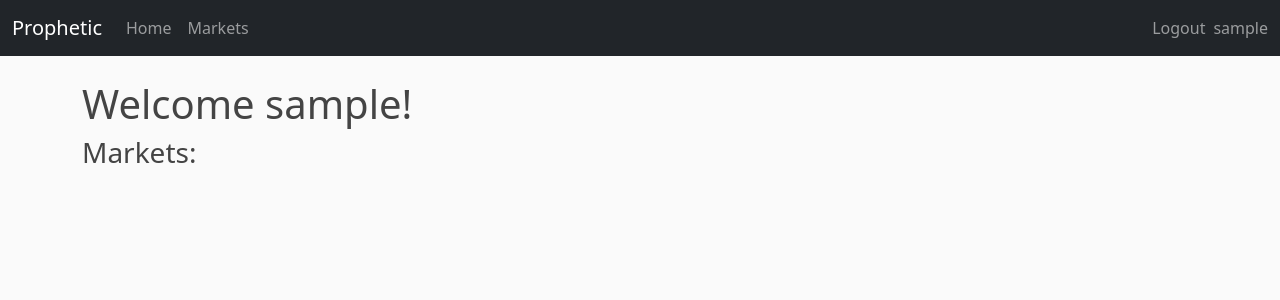
After one commit to mchlzhao/prophetic, a Django app: page /markets/ in a window 1280 px wide. The commit adds this page. Shown: the top 300 px of the page. Run offline with Django 3.2, Linux system fonts and the light colour scheme; the visitor is signed in with stand-in values (Sample User, id 1).

Commit message:
added plain markets page only accessible by logged in users

```diff
--- a/core/templates/core/base.html
+++ b/core/templates/core/base.html
@@ -25,6 +25,9 @@
             <div class="collapse navbar-collapse" id="navbarNavAltMarkup">
                 <div class="navbar-nav">
                     <a class="nav-link" href="{% url 'home' %}">Home</a>
+                    {% if user.is_authenticated %}
+                    <a class="nav-link" href="{% url 'markets' %}">Markets</a>
+                    {% endif %}
                 </div>
                 <div class="navbar-nav ms-auto">
                     {% if user.is_authenticated %}
--- /dev/null
+++ b/core/templates/core/markets.html
@@ -0,0 +1,7 @@
+{% extends "core/base.html" %}
+{% block content %}
+
+<h1>Welcome {{ user }}!</h1>
+<h3>Markets:</h3>
+
+{% endblock %}
--- a/core/urls.py
+++ b/core/urls.py
@@ -3,4 +3,5 @@ from . import views
 
 urlpatterns = [
     path('', views.home, name='home'),
+    path('markets/', views.markets, name='markets'),
 ]
--- a/core/views.py
+++ b/core/views.py
@@ -1,4 +1,9 @@
+from django.contrib.auth.decorators import login_required
 from django.shortcuts import render
 
 def home(request):
     return render(request, 'core/home.html')
+
+@login_required
+def markets(request):
+    return render(request, 'core/markets.html')
--- a/prophetic/settings.py
+++ b/prophetic/settings.py
@@ -125,3 +125,4 @@ STATIC_URL = '/static/'
 CRISPY_TEMPLATE_PACK = 'bootstrap4'
 
 LOGIN_REDIRECT_URL = 'home'
+LOGIN_URL = 'login'
```
